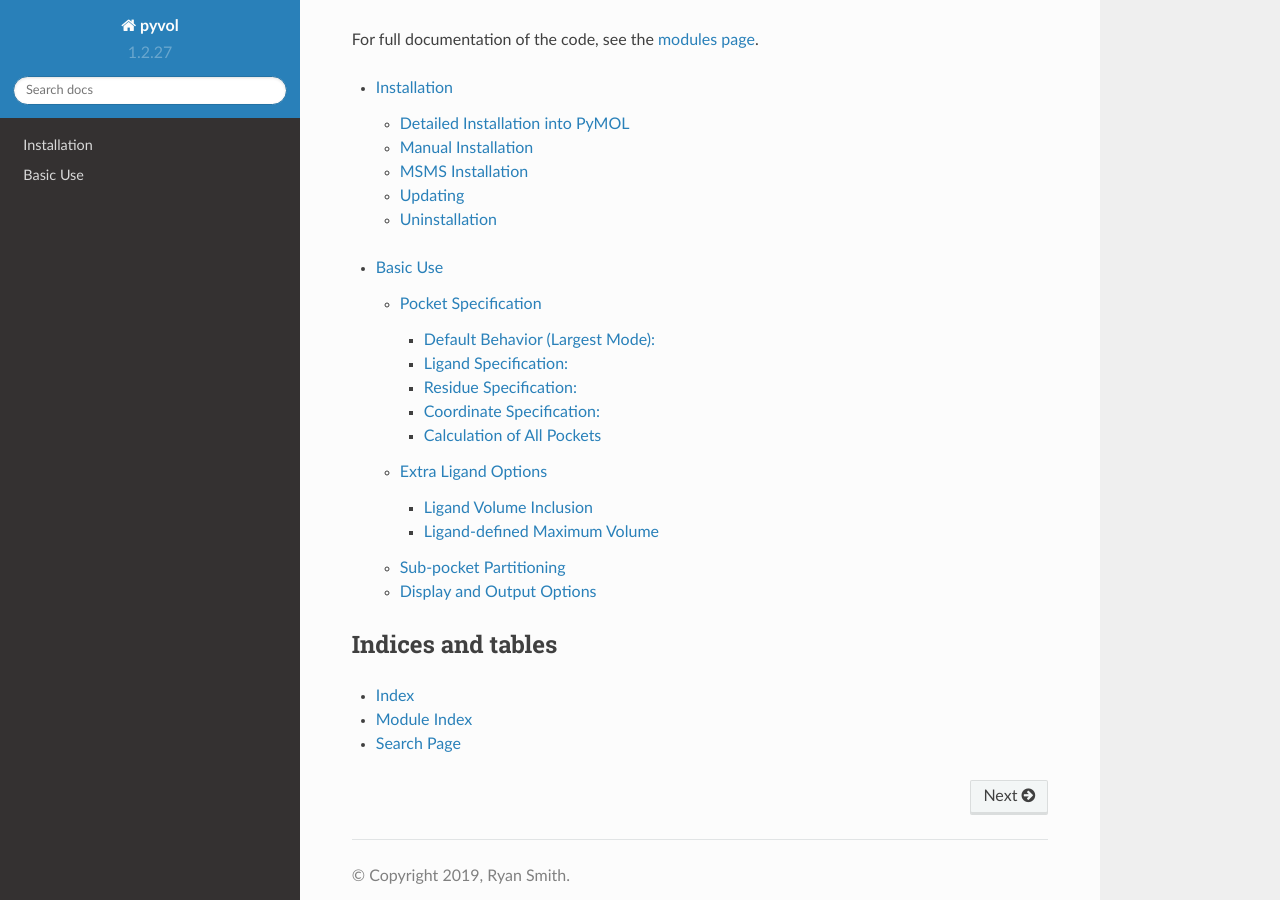
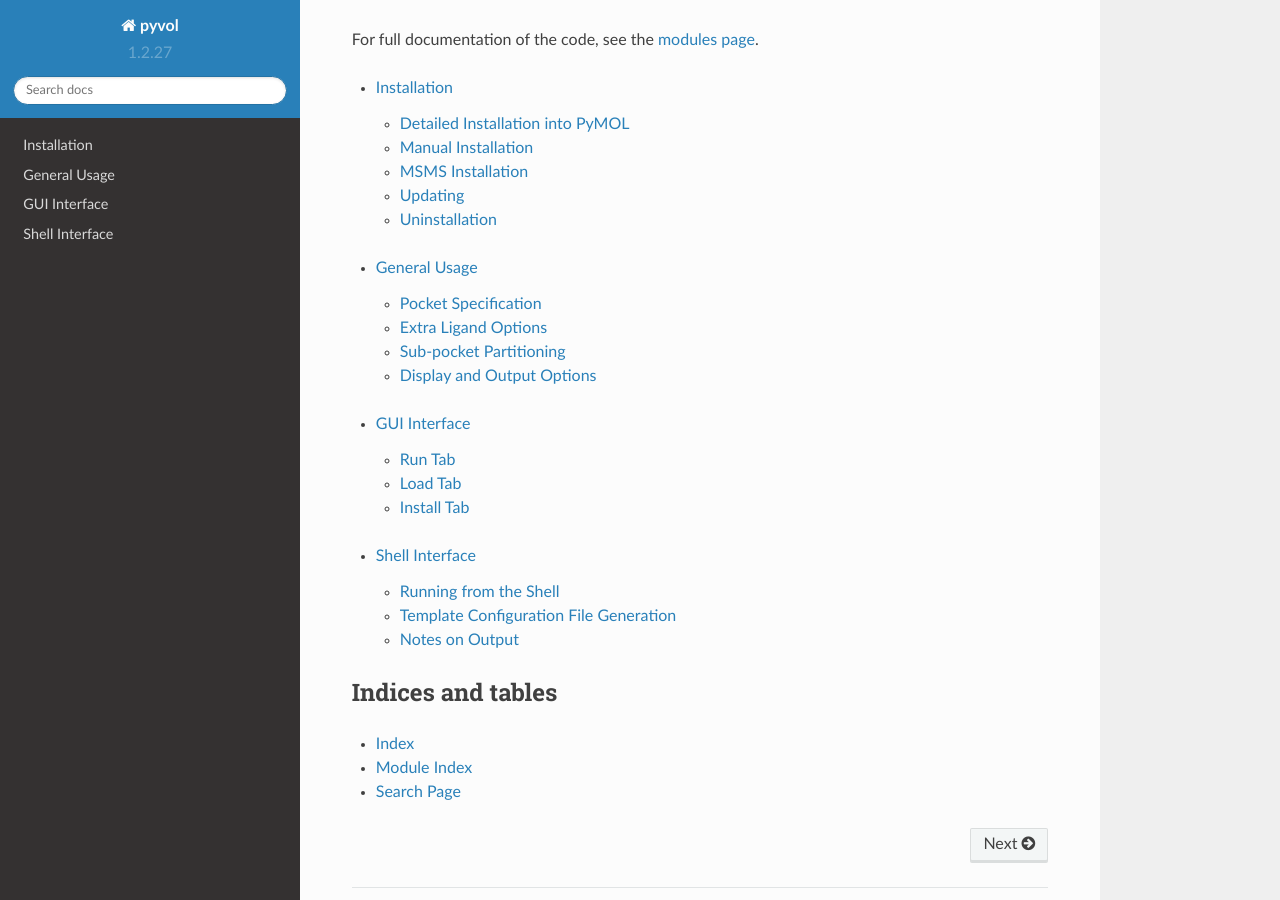
Before and after one commit to schlessinger-lab/pyvol, a Sphinx documentation site: the page built from docs/source/index.rst, in a window 1280 px wide and 900 px high, scrolled down 1428 px. Built offline with Sphinx 7.4.7 and the Read the Docs theme 2.0.0, drawn with Linux system fonts in a browser that asks for light colours; pages that are not in the unit, such as notebooks, are missing from menus.

Commit message:
more doc

```diff
--- a/docs/source/basic.rst
+++ b/docs/source/general.rst
@@ -1,5 +1,7 @@
-Basic Use
-=========
+General Usage
+=============
+
+The GUI and shell command line prompts recapitulate the PyMOL prompt interface with few exceptions. General usage of PyVOL is shown here with specific examples and modifications for the other interfaces in the following pages. Programmatic invocation of internal functions is supported and covered through the module documentation.
 
 Pocket Specification
 --------------------
--- /dev/null
+++ b/docs/source/gui.rst
@@ -0,0 +1,20 @@
+
+GUI Interface
+=============
+
+The GUI is divided into three tabs that respectively: 1) run new PyVOL calculations 2) load prior PyVOL calculations from disk and 3) install, update, and uninstall the backend.
+
+Run Tab
+-------
+
+test run
+
+Load Tab
+--------
+
+test load
+
+Install Tab
+-----------
+
+test install
--- a/docs/source/index.rst
+++ b/docs/source/index.rst
@@ -11,12 +11,24 @@
    install
 
 .. toctree::
-   :maxdepth: 3
+   :maxdepth: 2
 
-   basic
+   general
 
+.. toctree::
+   :maxdepth: 2
 
+   gui
 
+.. toctree::
+   :maxdepth: 2
+
+   shell
+
+.. toctree::
+   :maxdepth: 2
+
+   modules
 
 Indices and tables
 ==================
--- /dev/null
+++ b/docs/source/shell.rst
@@ -0,0 +1,27 @@
+Shell Interface
+===============
+
+PyVOL can also be run from the system command line using bash or any standard shell. If installed using ``pip``, a ``pyvol`` entry point should be automatically installed and made available on the path. Otherwise, manual invocation of ``pyvol/__main__.py`` should work.
+
+Running from the Shell
+----------------------
+
+From the command-line, PyVOL is run exclusively using a configuration file.
+
+.. code-block:: bash
+
+   python -m pyvol <input_parameters.cfg>
+
+Template Configuration File Generation
+--------------------------------------
+
+A template configuration file with default values supplied can be generated using:
+
+.. code-block:: bash
+
+   python -m pyvol -t <output_template.cfg>
+
+Notes on Output
+---------------
+
+Currently, PyVOL only reports standard log output to stdout when run this way. So if an output directory is not provided, there is no easy way to retrieve the results.
```
